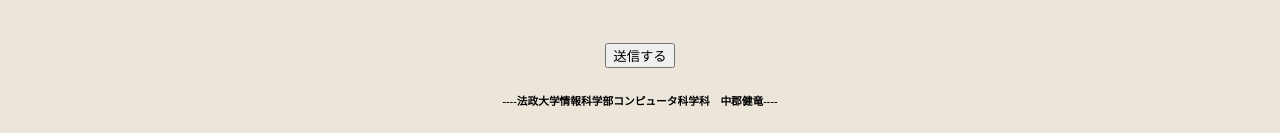
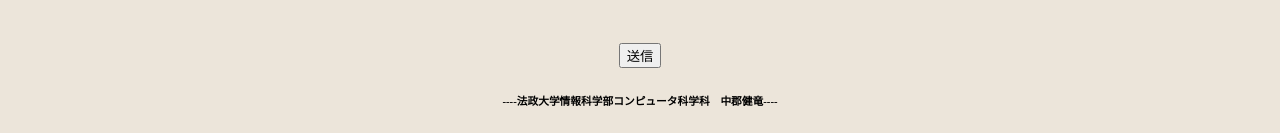
Before and after one commit to chutake/introduction_2, a React (Create React App) app: page /Contact in a window 1280 px wide. Shown: the part 656-789 px from the top of the page. Built offline with nearby package versions, Linux system fonts and the light colour scheme.

Commit message:
modified

```diff
--- a/src/components/MainContact.js
+++ b/src/components/MainContact.js
@@ -31,7 +31,7 @@ const MainContact = () => {
             ></textarea>
           </div>
           <button className="submitbutton" type="submit">
-            送信する
+            送信
           </button>
         </form>
         <h6>----法政大学情報科学部コンピュータ科学科　中郡健竜----</h6>
```
